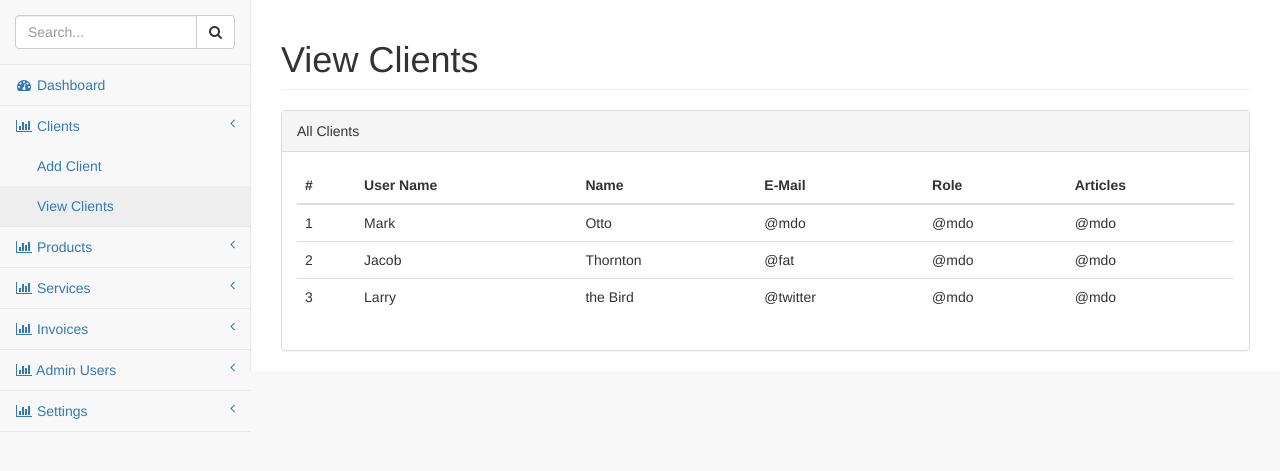
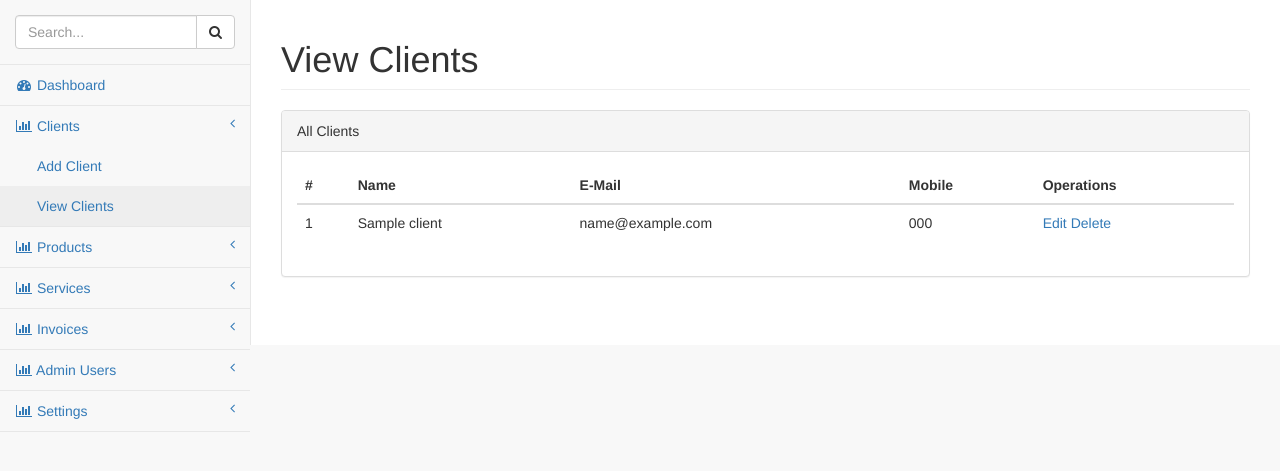
Before and after one commit to codingcyber/Invoice-Billing-Application-PHP, a PHP site: page /view-clients.php in a window 1280 px wide. Shown: the part 51-522 px from the top of the page. Run offline with PHP 8.4, Linux system fonts and the light colour scheme; tables that the repository leaves empty hold one stand-in row (values such as "Sample post").

Commit message:
4-7 Viewing the Clients

```diff
--- a/view-clients.php
+++ b/view-clients.php
@@ -1,6 +1,10 @@
 <?php
     include('includes/header.php');
     include('includes/navigation.php');
+    require_once('includes/connect.php');
+    $sql = "SELECT * FROM clients";
+    $result = $db->query($sql);
+    $res = $result->fetchAll(PDO::FETCH_ASSOC);
 ?>
 <div id="page-wrapper" style="min-height: 345px;">
     <div class="row">
@@ -23,38 +27,22 @@
                             <thead>
                                 <tr>
                                     <th>#</th>
-                                    <th>User Name</th>
                                     <th>Name</th>
                                     <th>E-Mail</th>
-                                    <th>Role</th>
-                                    <th>Articles</th>
+                                    <th>Mobile</th>
+                                    <th>Operations</th>
                                 </tr>
                             </thead>
                             <tbody>
+                                <?php foreach ($res as $client) { ?>
                                 <tr>
-                                    <td>1</td>
-                                    <td>Mark</td>
-                                    <td>Otto</td>
-                                    <td>@mdo</td>
-                                    <td>@mdo</td>
-                                    <td>@mdo</td>
+                                    <td><?php echo $client['id']; ?></td>
+                                    <td><?php echo $client['name']; ?></td>
+                                    <td><?php echo $client['email']; ?></td>
+                                    <td><?php echo $client['mobile']; ?></td>
+                                    <td><a href="update-cient.php?id=<?php echo $client['id']; ?>">Edit</a> <a href="delete-client.php?id=<?php echo $client['id']; ?>">Delete</a></td>
                                 </tr>
-                                <tr>
-                                    <td>2</td>
-                                    <td>Jacob</td>
-                                    <td>Thornton</td>
-                                    <td>@fat</td>
-                                    <td>@mdo</td>
-                                    <td>@mdo</td>
-                                </tr>
-                                <tr>
-                                    <td>3</td>
-                                    <td>Larry</td>
-                                    <td>the Bird</td>
-                                    <td>@twitter</td>
-                                    <td>@mdo</td>
-                                    <td>@mdo</td>
-                                </tr>
+                                <?php } ?>
                             </tbody>
                         </table>
                     </div>
```
